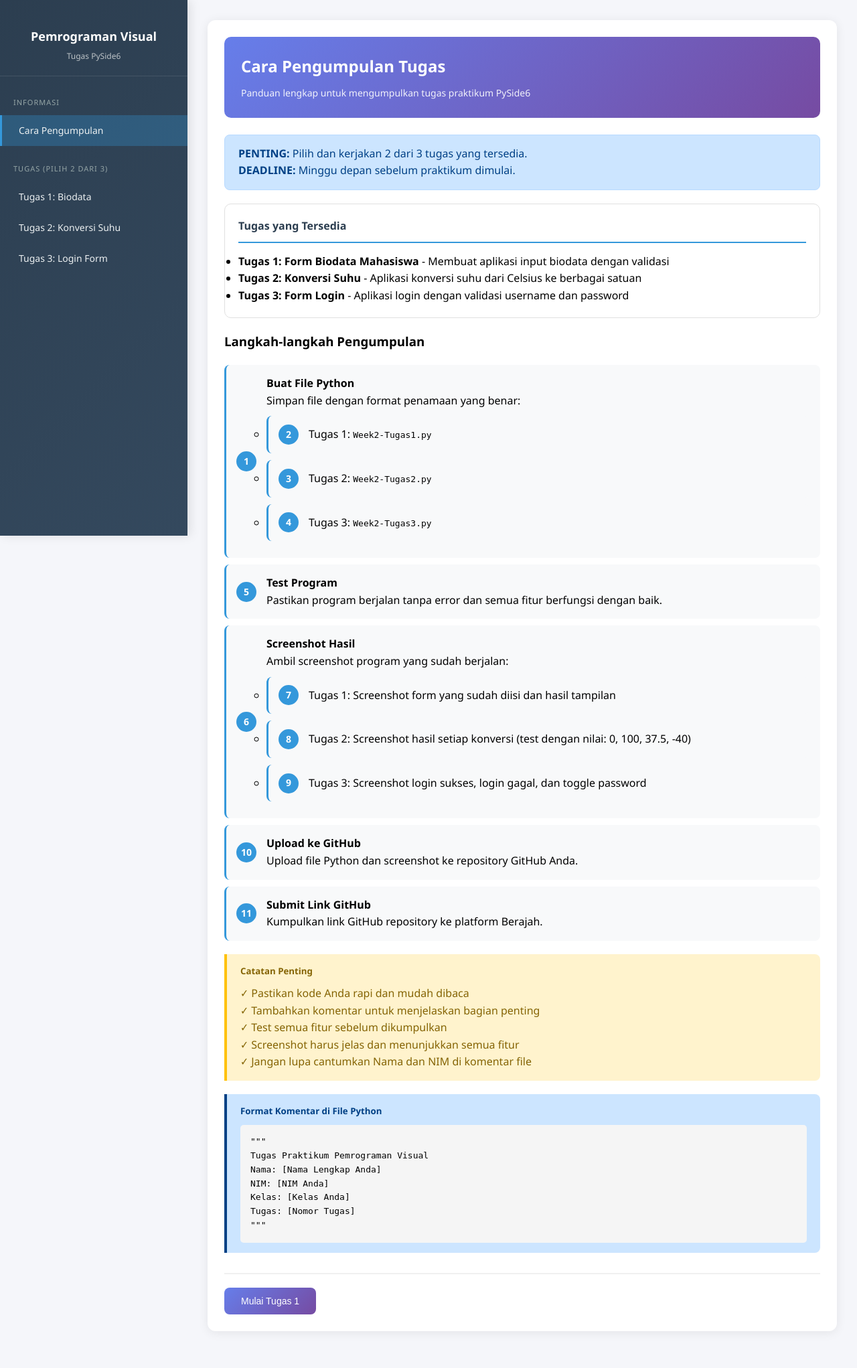
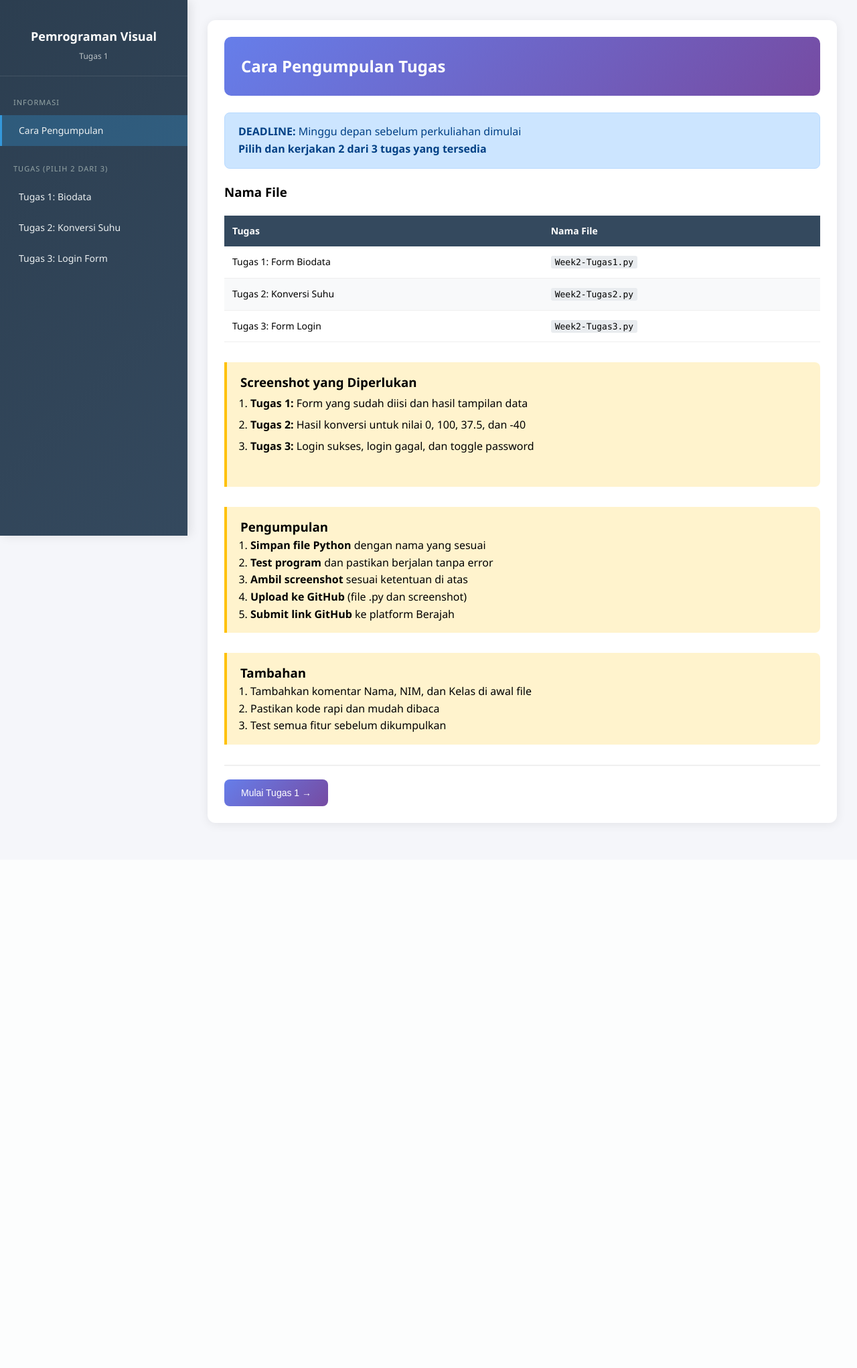
Before and after one commit to pahrulirfan/pahrulirfan.github.io, a PHP site: page /pemvis/tugas-1.html in a window 1280 px wide. Shown: the whole page at 67% size. After the commit the page ends 1235 px from the top, so only its background shows below. Run offline with PHP 8.4, Linux system fonts and the light colour scheme.

Commit message:
tugas 1 pemvis

```diff
--- a/pemvis/style.css
+++ b/pemvis/style.css
@@ -617,12 +617,13 @@
             font-size: 16px;
         }
 
-        /* ============ ANTI COPY PASTE ============ */
+        /* ============ ANTI COPY PASTE - DINONAKTIFKAN UNTUK TESTING ============ */
         .no-copy {
-            -webkit-user-select: none;
-            -moz-user-select: none;
-            -ms-user-select: none;
-            user-select: none;
+            /* Anti-copy dinonaktifkan - bisa copy untuk testing */
+            -webkit-user-select: text;
+            -moz-user-select: text;
+            -ms-user-select: text;
+            user-select: text;
             position: relative;
         }
 
@@ -876,7 +877,7 @@
             font-size: 14px;
             line-height: 1.8;
             text-align: right;
-            user-select: none;
+            /* user-select: none; */ /* Dinonaktifkan untuk testing */
         }
 
         .code-content {
--- a/pemvis/tugas-1.html
+++ b/pemvis/tugas-1.html
@@ -3,7 +3,7 @@
 <head>
     <meta charset="UTF-8">
     <meta name="viewport" content="width=device-width, initial-scale=1.0">
-    <title>Praktikum Pemrograman Visual - PySide6</title>
+    <title>T1 Pemrograman Visual</title>
     <link rel="stylesheet" href="style.css">
 </head>
 <body>
@@ -14,7 +14,7 @@
     <nav class="sidebar" id="sidebar">
         <div class="sidebar-header">
             <h1>Pemrograman Visual</h1>
-            <p>Tugas PySide6</p>
+            <p>Tugas 1</p>
         </div>
 
         <div class="menu-category">INFORMASI</div>
@@ -42,89 +42,79 @@
             <div class="card">
                 <div class="materi-header" style="background: linear-gradient(135deg, #667eea 0%, #764ba2 100%);">
                     <h2>Cara Pengumpulan Tugas</h2>
-                    <p>Panduan lengkap untuk mengumpulkan tugas praktikum PySide6</p>
                 </div>
 
                 <div class="alert info" style="margin: 20px 0;">
                     <div>
-                        <strong>PENTING:</strong> Pilih dan kerjakan 2 dari 3 tugas yang tersedia.<br>
-                        <strong>DEADLINE:</strong> Minggu depan sebelum praktikum dimulai.
+                        <strong>DEADLINE:</strong> Minggu depan sebelum perkuliahan dimulai <br>
+                        <strong>Pilih dan kerjakan 2 dari 3 tugas yang tersedia</strong>
                     </div>
                 </div>
 
-                <div class="konsep-box">
-                    <h4>Tugas yang Tersedia</h4>
-                    <ul>
-                        <li><strong>Tugas 1: Form Biodata Mahasiswa</strong> - Membuat aplikasi input biodata dengan validasi</li>
-                        <li><strong>Tugas 2: Konversi Suhu</strong> - Aplikasi konversi suhu dari Celsius ke berbagai satuan</li>
-                        <li><strong>Tugas 3: Form Login</strong> - Aplikasi login dengan validasi username dan password</li>
-                    </ul>
+                <h3>Nama File</h3>
+                <table class="comparison-table" style="margin-bottom: 30px;">
+                    <thead>
+                        <tr>
+                            <th>Tugas</th>
+                            <th>Nama File</th>
+                        </tr>
+                    </thead>
+                    <tbody>
+                        <tr>
+                            <td>Tugas 1: Form Biodata</td>
+                            <td><code>Week2-Tugas1.py</code></td>
+                        </tr>
+                        <tr>
+                            <td>Tugas 2: Konversi Suhu</td>
+                            <td><code>Week2-Tugas2.py</code></td>
+                        </tr>
+                        <tr>
+                            <td>Tugas 3: Form Login</td>
+                            <td><code>Week2-Tugas3.py</code></td>
+                        </tr>
+                    </tbody>
+                </table>
+                <div class="note-box" style="margin-top: 30px;">
+                    <h3>Screenshot yang Diperlukan</h3>
+                    <ol style="margin-bottom: 30px; padding-left: 15px; line-height: 2;">
+                        <li><strong>Tugas 1:</strong> Form yang sudah diisi dan hasil tampilan data</li>
+                        <li><strong>Tugas 2:</strong> Hasil konversi untuk nilai 0, 100, 37.5, dan -40</li>
+                        <li><strong>Tugas 3:</strong> Login sukses, login gagal, dan toggle password</li>
+                    </ol>
                 </div>
 
-                <h3>Langkah-langkah Pengumpulan</h3>
-
-                <ol class="step-list">
+                <div class="note-box" style="margin-top: 30px;">
+                    <h3>Pengumpulan</h3>
+                    <ol style="padding-left: 15px;">
                         <li>
-                        <strong>Buat File Python</strong><br>
-                        Simpan file dengan format penamaan yang benar:
-                        <ul style="margin-top: 10px;">
-                            <li>Tugas 1: <code>Week2-Tugas1.py</code></li>
-                            <li>Tugas 2: <code>Week2-Tugas2.py</code></li>
-                            <li>Tugas 3: <code>Week2-Tugas3.py</code></li>
-                        </ul>
+                            <strong>Simpan file Python</strong> dengan nama yang sesuai
                         </li>
-
                         <li>
-                        <strong>Test Program</strong><br>
-                        Pastikan program berjalan tanpa error dan semua fitur berfungsi dengan baik.
+                            <strong>Test program</strong> dan pastikan berjalan tanpa error
                         </li>
-
                         <li>
-                        <strong>Screenshot Hasil</strong><br>
-                        Ambil screenshot program yang sudah berjalan:
-                        <ul style="margin-top: 10px;">
-                            <li>Tugas 1: Screenshot form yang sudah diisi dan hasil tampilan</li>
-                            <li>Tugas 2: Screenshot hasil setiap konversi (test dengan nilai: 0, 100, 37.5, -40)</li>
-                            <li>Tugas 3: Screenshot login sukses, login gagal, dan toggle password</li>
-                        </ul>
+                            <strong>Ambil screenshot</strong> sesuai ketentuan di atas
                         </li>
-
                         <li>
-                        <strong>Upload ke GitHub</strong><br>
-                        Upload file Python dan screenshot ke repository GitHub Anda.
+                            <strong>Upload ke GitHub</strong> (file .py dan screenshot)
                         </li>
-
                         <li>
-                        <strong>Submit Link GitHub</strong><br>
-                        Kumpulkan link GitHub repository ke platform Berajah.
+                            <strong>Submit link GitHub</strong> ke platform Berajah
                         </li>
                     </ol>
-
-                <div class="note-box">
-                    <h5>Catatan Penting</h5>
-                    <p>
-                        ✓ Pastikan kode Anda rapi dan mudah dibaca<br>
-                        ✓ Tambahkan komentar untuk menjelaskan bagian penting<br>
-                        ✓ Test semua fitur sebelum dikumpulkan<br>
-                        ✓ Screenshot harus jelas dan menunjukkan semua fitur<br>
-                        ✓ Jangan lupa cantumkan Nama dan NIM di komentar file
-                    </p>
                 </div>
 
-                <div class="info-box">
-                    <h5>Format Komentar di File Python</h5>
-                    <pre style="background: #f5f5f5; padding: 15px; border-radius: 5px; margin-top: 10px;">
-"""
-Tugas Praktikum Pemrograman Visual
-Nama: [Nama Lengkap Anda]
-NIM: [NIM Anda]
-Kelas: [Kelas Anda]
-Tugas: [Nomor Tugas]
-"""</pre>
+                <div class="note-box" style="margin-top: 30px;">
+                    <h3>Tambahan</h3>
+                    <ol style="padding-left: 15px;">
+                        <li>Tambahkan komentar Nama, NIM, dan Kelas di awal file</li>
+                        <li>Pastikan kode rapi dan mudah dibaca</li>
+                        <li>Test semua fitur sebelum dikumpulkan</li>
+                    </ol>
                 </div>
 
                 <div class="nav-buttons">
-                    <button class="nav-btn next" onclick="showSection('tugas1')">Mulai Tugas 1</button>
+                    <button class="nav-btn next" onclick="showSection('tugas1')">Mulai Tugas 1 →</button>
                 </div>
             </div>
         </section>
```
Lines whose indentation alone changed are shown as unchanged.
